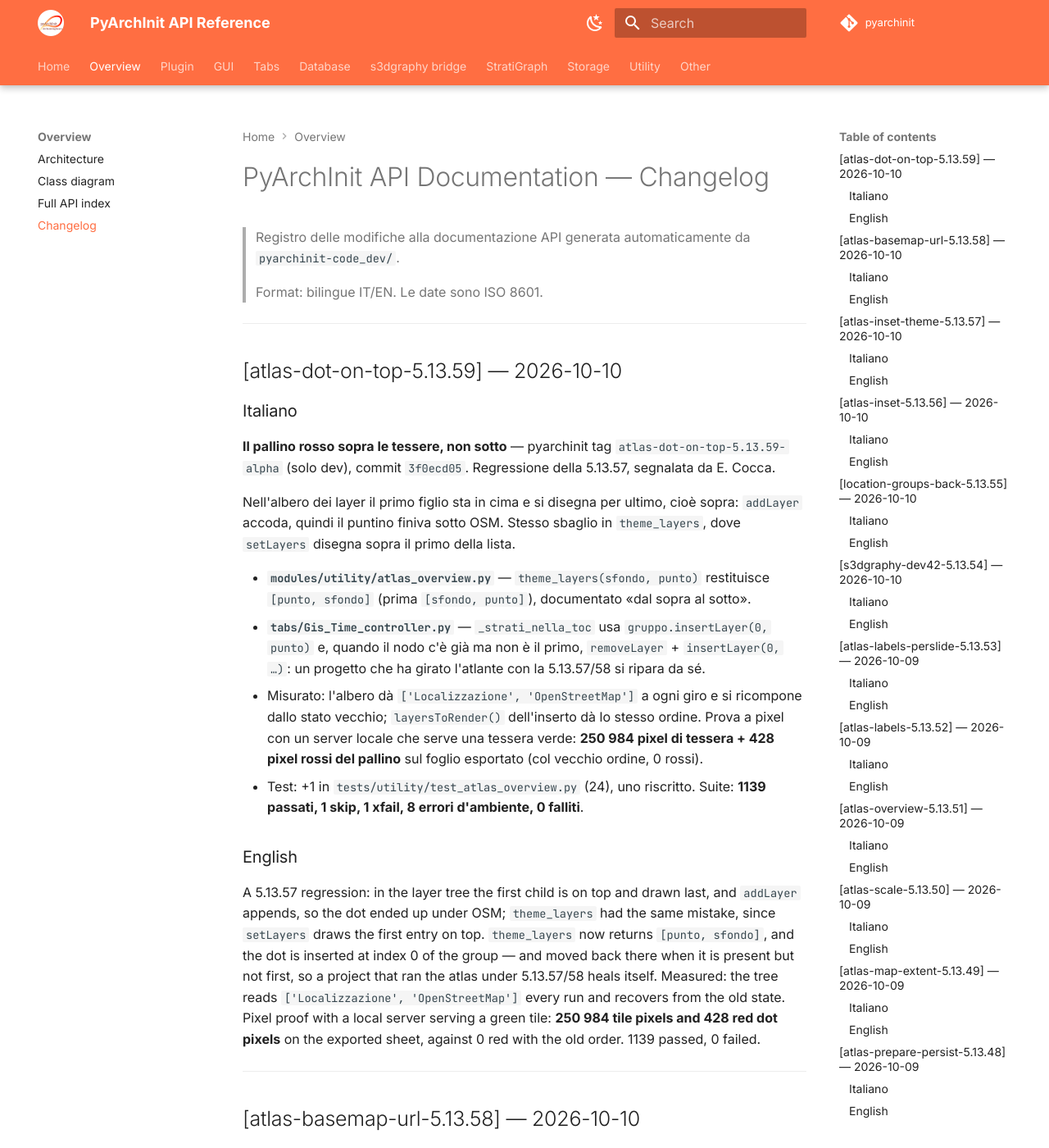
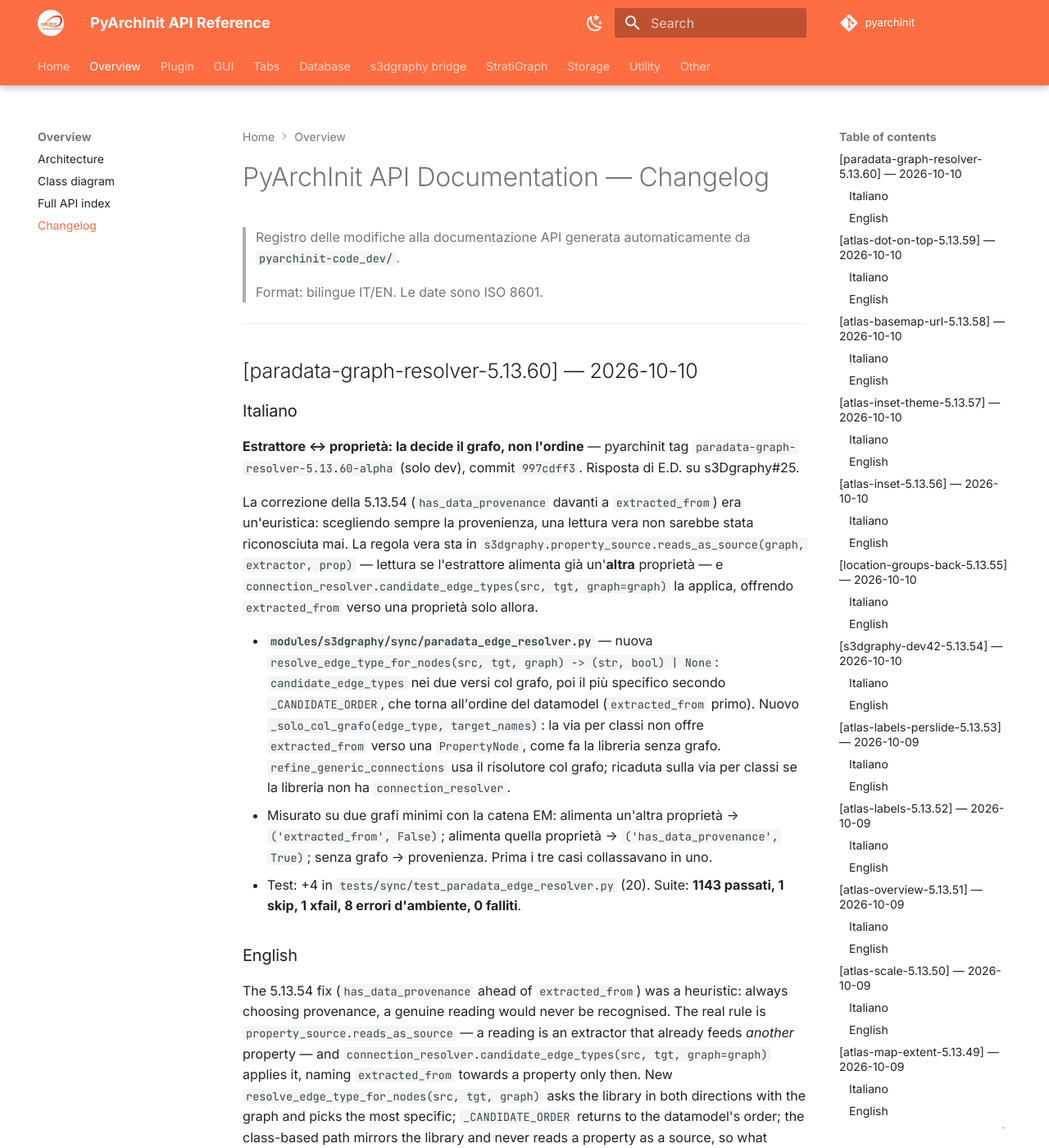
Before and after one commit to enzococca/pyarchinit-api-docs, an MkDocs documentation site: the page built from docs/CHANGELOG.md, in a window 1280 px wide and 1400 px high. Shown: the whole window at 82% size. Built offline with MkDocs 1.6.1 and Material for MkDocs 9.7.7, drawn with Linux system fonts in a browser that asks for light colours; comment, search, counter and statistics services are not loaded; some of the changed text lies outside the part shown.

Commit message:
docs(changelog): 5.13.60 — estrattore/proprietà la decide il grafo

```diff
--- a/docs/CHANGELOG.md
+++ b/docs/CHANGELOG.md
@@ -4,6 +4,24 @@
 > da `pyarchinit-code_dev/`.
 >
 > Format: bilingue IT/EN. Le date sono ISO 8601.
+
+---
+
+## [paradata-graph-resolver-5.13.60] — 2026-10-10
+
+### Italiano
+
+**Estrattore ↔ proprietà: la decide il grafo, non l'ordine** — pyarchinit tag `paradata-graph-resolver-5.13.60-alpha` (solo dev), commit `997cdff3`. Risposta di E.D. su s3Dgraphy#25.
+
+La correzione della 5.13.54 (`has_data_provenance` davanti a `extracted_from`) era un'euristica: scegliendo sempre la provenienza, una lettura vera non sarebbe stata riconosciuta mai. La regola vera sta in `s3dgraphy.property_source.reads_as_source(graph, extractor, prop)` — lettura se l'estrattore alimenta già un'**altra** proprietà — e `connection_resolver.candidate_edge_types(src, tgt, graph=graph)` la applica, offrendo `extracted_from` verso una proprietà solo allora.
+
+- **`modules/s3dgraphy/sync/paradata_edge_resolver.py`** — nuova `resolve_edge_type_for_nodes(src, tgt, graph) -> (str, bool) | None`: `candidate_edge_types` nei due versi col grafo, poi il più specifico secondo `_CANDIDATE_ORDER`, che torna all'ordine del datamodel (`extracted_from` primo). Nuovo `_solo_col_grafo(edge_type, target_names)`: la via per classi non offre `extracted_from` verso una `PropertyNode`, come fa la libreria senza grafo. `refine_generic_connections` usa il risolutore col grafo; ricaduta sulla via per classi se la libreria non ha `connection_resolver`.
+- Misurato su due grafi minimi con la catena EM: alimenta un'altra proprietà → `('extracted_from', False)`; alimenta quella proprietà → `('has_data_provenance', True)`; senza grafo → provenienza. Prima i tre casi collassavano in uno.
+- Test: +4 in `tests/sync/test_paradata_edge_resolver.py` (20). Suite: **1143 passati, 1 skip, 1 xfail, 8 errori d'ambiente, 0 falliti**.
+
+### English
+
+The 5.13.54 fix (`has_data_provenance` ahead of `extracted_from`) was a heuristic: always choosing provenance, a genuine reading would never be recognised. The real rule is `property_source.reads_as_source` — a reading is an extractor that already feeds *another* property — and `connection_resolver.candidate_edge_types(src, tgt, graph=graph)` applies it, naming `extracted_from` towards a property only then. New `resolve_edge_type_for_nodes(src, tgt, graph)` asks the library in both directions with the graph and picks the most specific; `_CANDIDATE_ORDER` returns to the datamodel's order; the class-based path mirrors the library and never reads a property as a source, so what pyArchInit writes today is unchanged. Measured on two minimal graphs: another property → `extracted_from` forward; that property → `has_data_provenance` reversed; no graph → provenance. 1143 passed, 0 failed.
 
 ---
 
```
